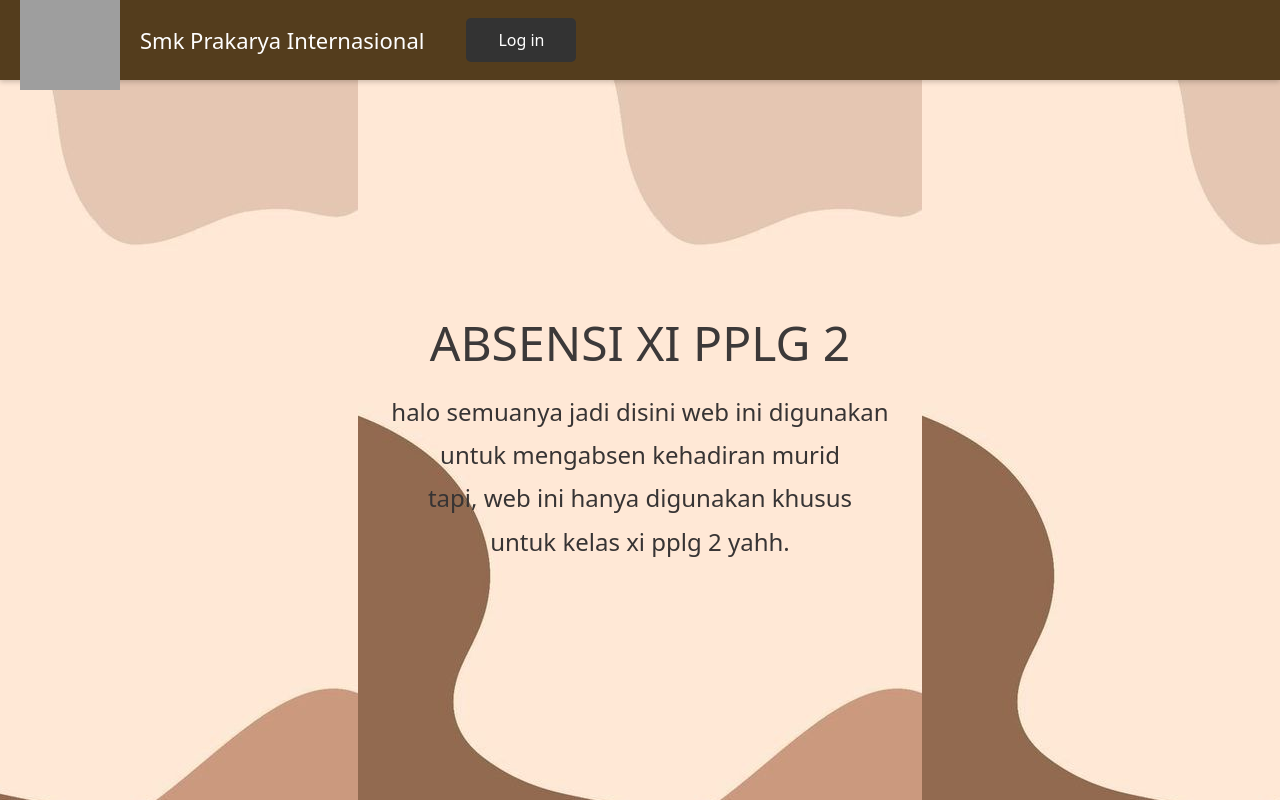
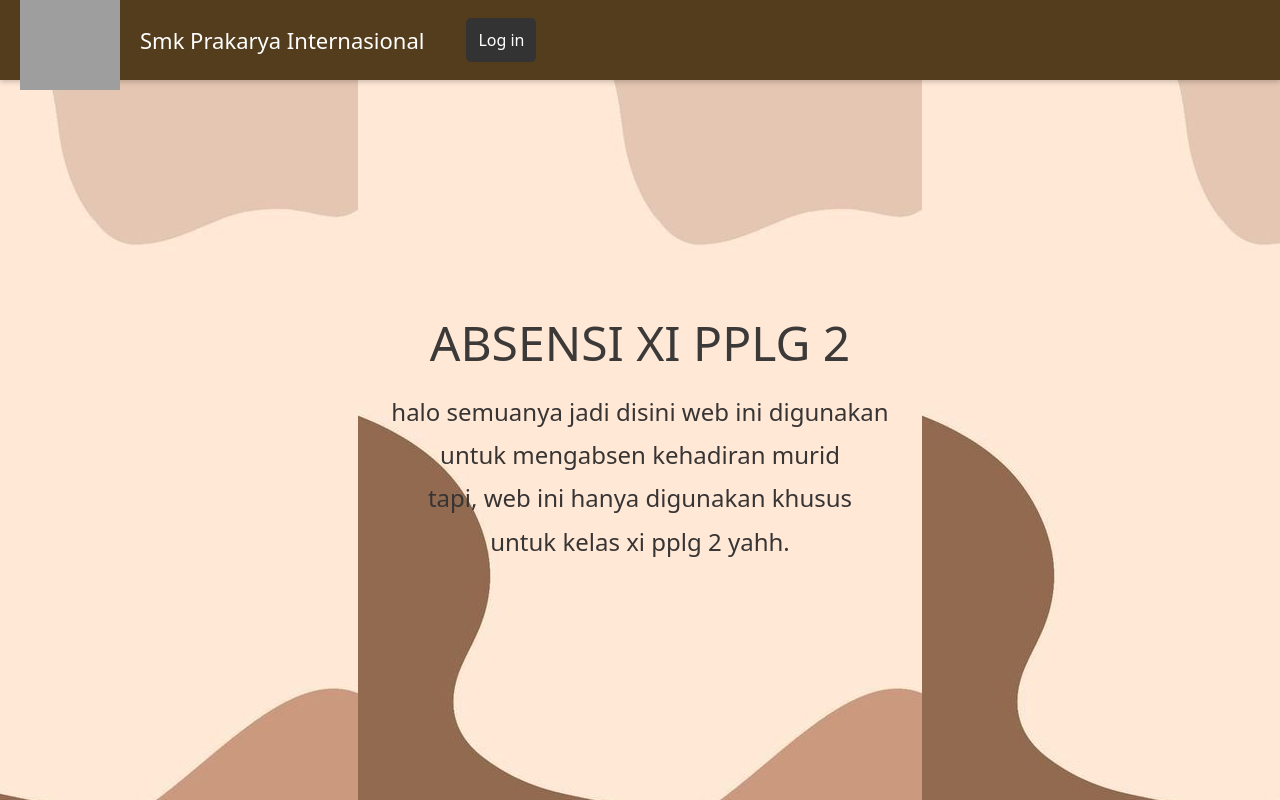
Before and after one commit to iraa-ui/react-figma-ira, a React (Vite) app: page / in a window 1280 px wide. Built offline with nearby package versions, Linux system fonts and the light colour scheme; grey boxes are pictures that could not be loaded; a small style sheet from the web is missing.

Commit message:
Update login.css

```diff
--- a/src/styles/login.css
+++ b/src/styles/login.css
@@ -51,7 +51,7 @@ h1 {
 
 /* Button styling */
 .btn-dark {
-  width: 100%; /* Full width untuk tampilan lebih seragam */
+  width: 50%; /* Full width untuk tampilan lebih seragam */
   padding: 10px;
   background-color: #333;
   color: white;
```
